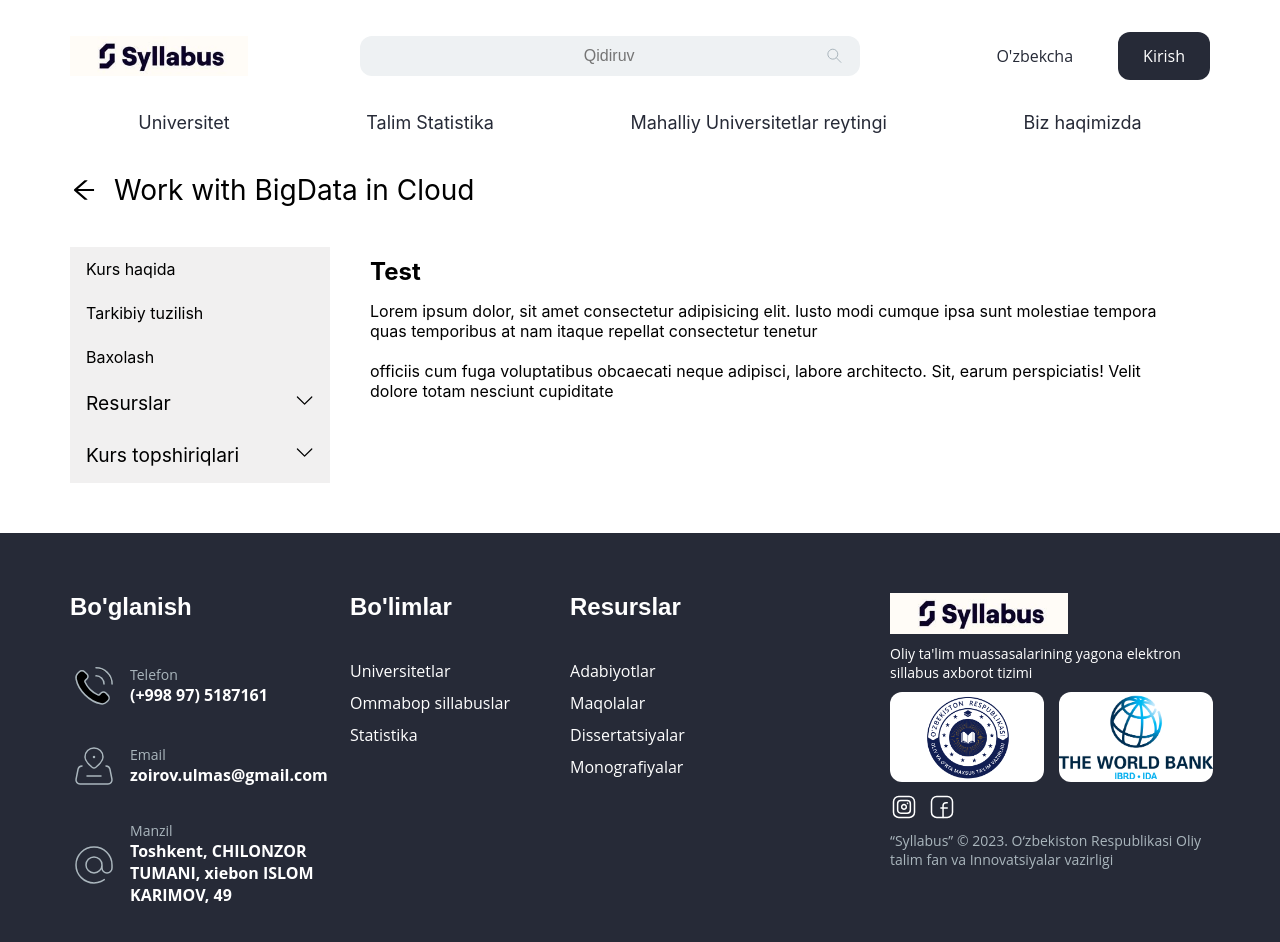
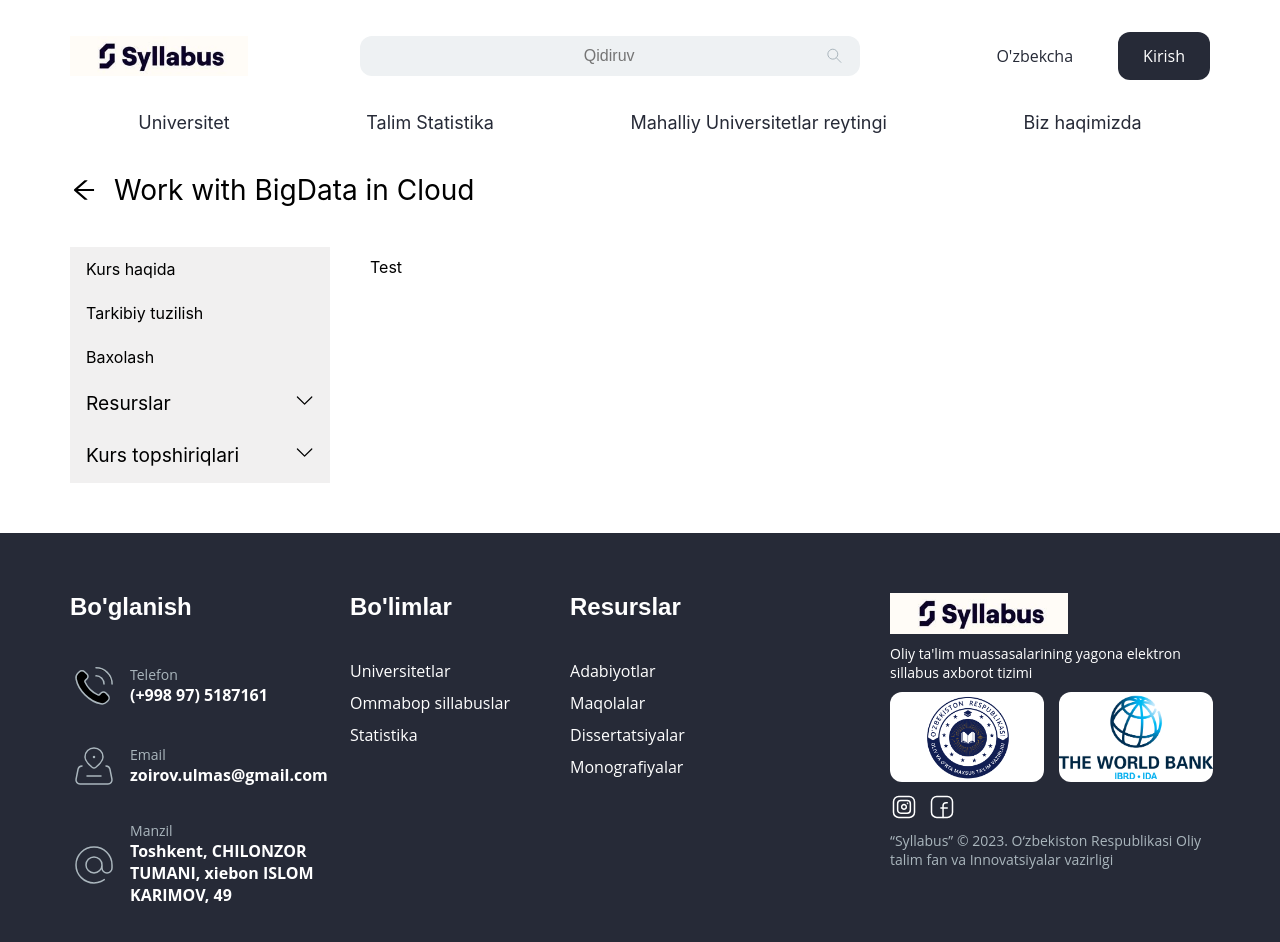
Before and after one commit to Asilbek-Bekmurodov/syllabus, a React (Create React App) app: page /dashboard/test in a window 1280 px wide. Shown: the top 942 px of the page. Built offline with nearby package versions, Linux system fonts and the light colour scheme.

Commit message:
feat: content

```diff
--- /dev/null
+++ b/src/pages/dashboard/contents/video.jsx
@@ -0,0 +1,10 @@
+import cls from "./video.module.scss";
+
+function Video() {
+  return (
+    <div>
+      <h1 className={cls.title}>Video section </h1>
+    </div>
+  );
+}
+export default Video;
--- /dev/null
+++ b/src/pages/dashboard/contents/video.module.scss
@@ -0,0 +1,3 @@
+.title{
+    background-color: red;
+}
--- a/src/pages/dashboard/dashboard.jsx
+++ b/src/pages/dashboard/dashboard.jsx
@@ -5,7 +5,7 @@ import Footer from "../../components/footer/footer";
 import Navbar from "../../components/navbar/navbar";
 import Sidebar from "./components/sidebar";
 import cls from "./dashboard.module.scss";
-import  { routeData } from "./sidebarData";
+import { routeData } from "./sidebarData";
 function Dashboard() {
   const navigate = useNavigate();
   return (
@@ -33,25 +33,8 @@ function Dashboard() {
         <Sidebar />
         <div className={cls["info-wrapper"]}>
           <Routes>
-            {routeData.map(({ title, path }) => (
-              <Route
-                path={path}
-                element={
-                  <div className={cls.info}>
-                    <h2 className={cls.info_title}>{title}</h2>
-                    <p className={cls.paragraph}>
-                      Lorem ipsum dolor, sit amet consectetur adipisicing elit.
-                      Iusto modi cumque ipsa sunt molestiae tempora quas
-                      temporibus at nam itaque repellat consectetur tenetur
-                      <br />
-                      <br />
-                      officiis cum fuga voluptatibus obcaecati neque adipisci,
-                      labore architecto. Sit, earum perspiciatis! Velit dolore
-                      totam nesciunt cupiditate
-                    </p>
-                  </div>
-                }
-              />
+            {routeData.map(({ content, path }) => (
+              <Route path={path} element={content} />
             ))}
           </Routes>
         </div>
--- a/src/pages/dashboard/sidebarData.js
+++ b/src/pages/dashboard/sidebarData.js
@@ -1,6 +1,8 @@
+import Video from "./contents/video";
+
 const sidebarData = [
-  {title: "Kurs haqida", path: "about-course"},
-  {title: "Tarkibiy tuzilish",path: "structure"},
+  { title: "Kurs haqida", path: "about-course" },
+  { title: "Tarkibiy tuzilish", path: "structure" },
   { title: "Baxolash", path: "baxolash" },
   {
     title: "Resurslar",
@@ -41,13 +43,13 @@ const sidebarData = [
 export default sidebarData;
 
 export const routeData = [
-  { title: "Kurs haqida", path: "about-course" },
-  { title: "Tarkibiy tuzilishi", path: "structure" },
-  { title: "Baholash", path: "baxolash" },
-  { title: "Test", path: "test" },
-  { title: "Mustaqil ish", path: "mustaqil-ish" },
-  { title: "Internet-resurslar", path: "internet-resusrlar" },
-  { title: "Adabiyotlar", path: "adabiyotlar" },
-  { title: "Video", path: "video" },
-  { title: "Maruza", path: "maruza" },
+  { content: "Kurs haqida", path: "about-course" },
+  { content: "Tarkibiy tuzilishi", path: "structure" },
+  { content: "Baholash", path: "baxolash" },
+  { content: "Test", path: "test" },
+  { content: "Mustaqil ish", path: "mustaqil-ish" },
+  { content: "Internet-resurslar", path: "internet-resusrlar" },
+  { content: "Adabiyotlar", path: "adabiyotlar" },
+  { content: <Video />, path: "video" },
+  { content: "Maruza", path: "maruza" },
 ];
```
